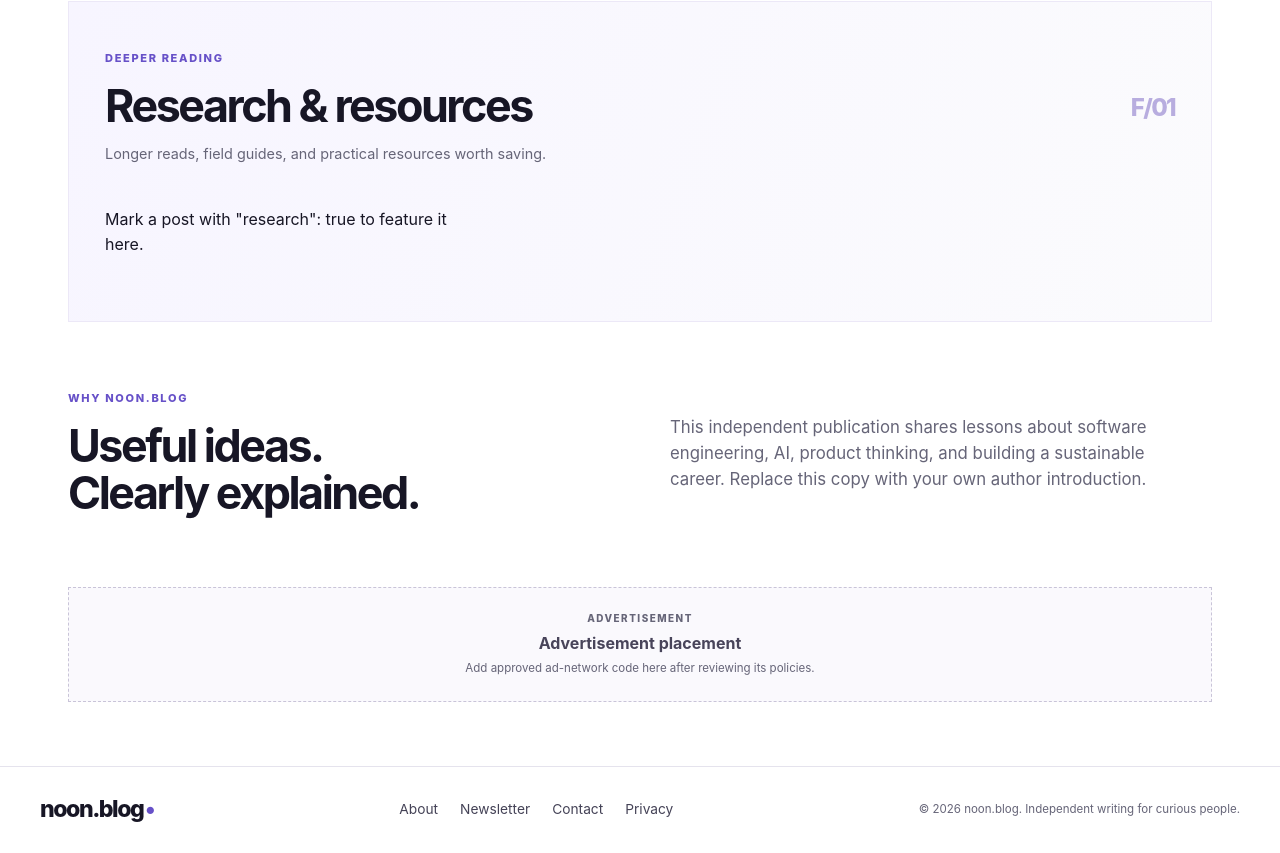
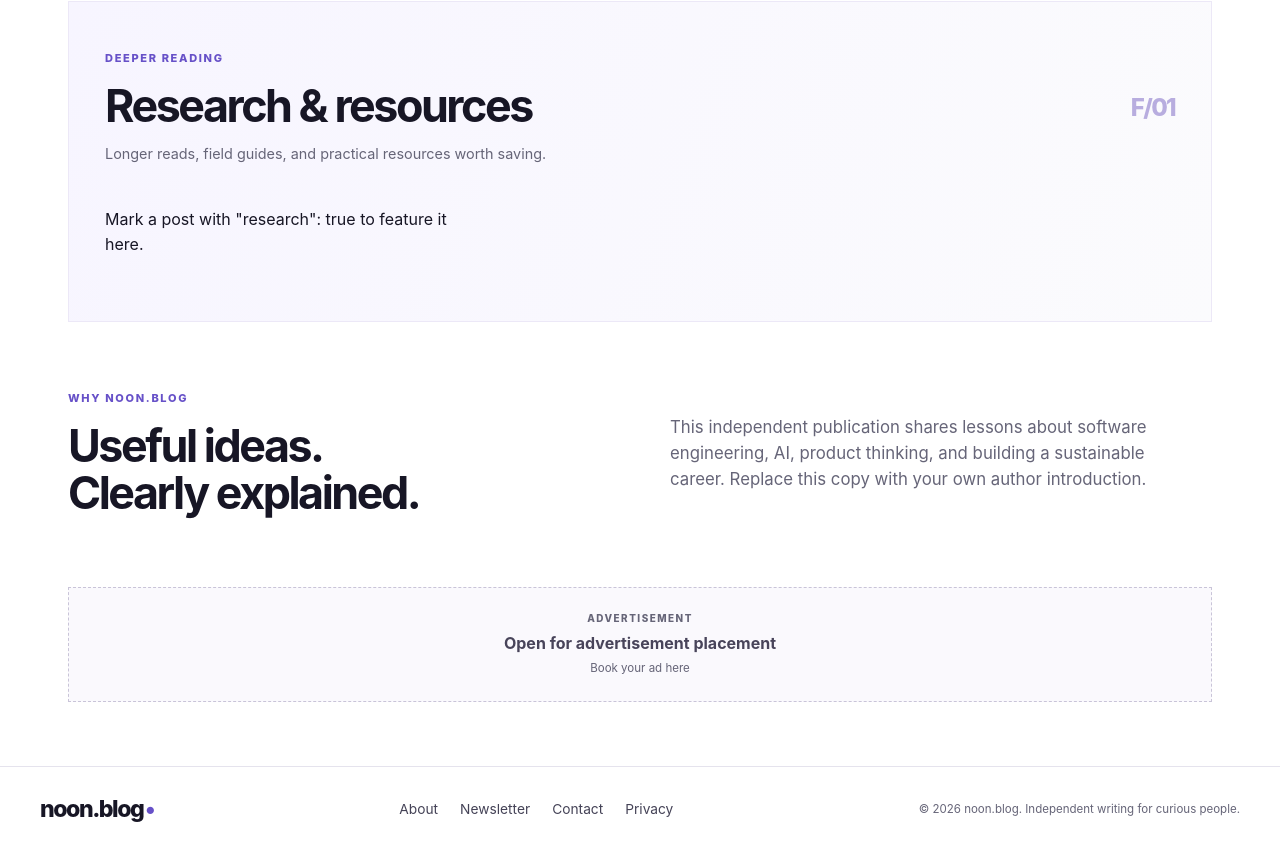
Before and after one commit to saifkeralite/noon-blogs, a plain HTML site: page site/index.html in a window 1280 px wide. Shown: the part 1893-2746 px from the top of the page. Drawn offline with Linux system fonts and the light colour scheme.

Commit message:
ad changes

```diff
--- a/site/index.html
+++ b/site/index.html
@@ -91,7 +91,7 @@
     </section>
 
     <aside class="ad-slot" aria-label="Advertisement"><span>ADVERTISEMENT</span>
-      <p>Advertisement placement</p><small>Add approved ad-network code here after reviewing its policies.</small>
+      <p>Open for advertisement placement</p><small>Book your ad here</small>
     </aside>
   </main>
 
```
